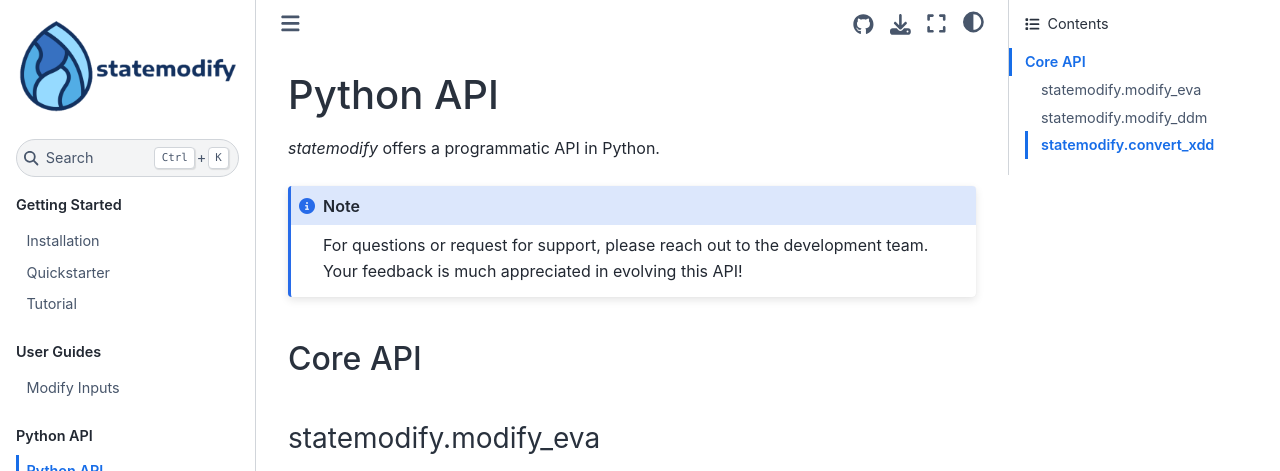
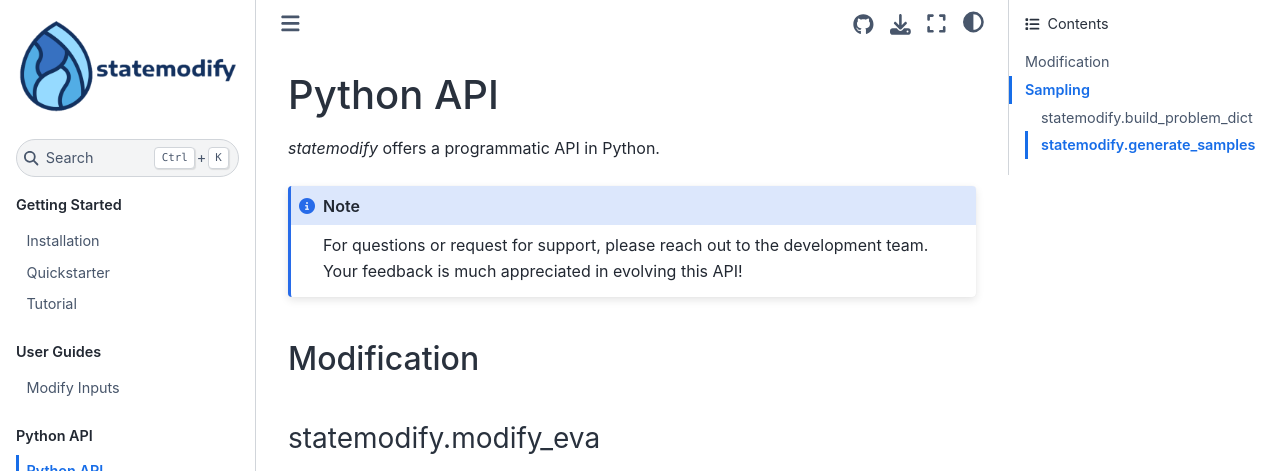
Before and after one commit to IMMM-SFA/statemodify, a Sphinx documentation site: the page built from docs/source/reference/api.rst, in a window 1280 px wide and 1400 px high. Shown: the top 471 px of the window. Built offline with Sphinx 7.4.7 and the Sphinx Book theme 1.1.4, drawn with Linux system fonts in a browser that asks for light colours; some of the changed text lies outside the part shown; grey boxes are pictures that could not be loaded.

Commit message:
update docs for API

```diff
--- a/docs/source/reference/api.rst
+++ b/docs/source/reference/api.rst
@@ -11,13 +11,18 @@
   Your feedback is much appreciated in evolving this API!
 
 
-Core API
------------
+Modification
+---------------------------------
 
 statemodify.modify_eva
 ~~~~~~~~~~~~~~~~~~~~~~~~~~~~~
 
 .. autofunction:: statemodify.modify_eva
+
+statemodify.modify_single_eva
+~~~~~~~~~~~~~~~~~~~~~~~~~~~~~
+
+.. autofunction:: statemodify.modify_single_eva
 
 statemodify.modify_ddm
 ~~~~~~~~~~~~~~~~~~~~~~~~~~~~~
@@ -28,3 +33,16 @@
 ~~~~~~~~~~~~~~~~~~~~~~~~~~~~~
 
 .. autofunction:: statemodify.convert_xdd
+
+Sampling
+---------------------------------
+
+statemodify.build_problem_dict
+~~~~~~~~~~~~~~~~~~~~~~~~~~~~~~~~~~
+
+.. autofunction:: statemodify.build_problem_dict
+
+statemodify.generate_samples
+~~~~~~~~~~~~~~~~~~~~~~~~~~~~~~~~~~
+
+.. autofunction:: statemodify.generate_samples
```
